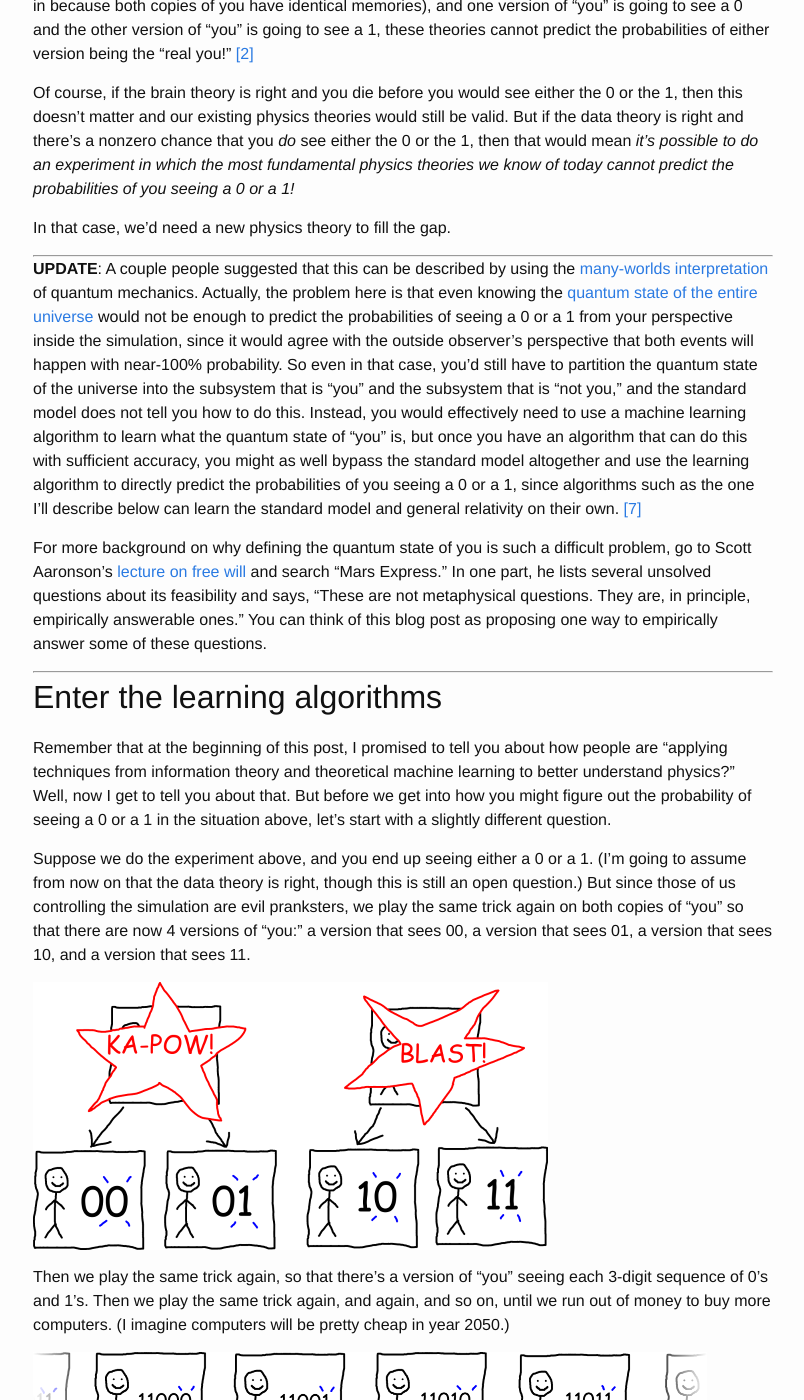
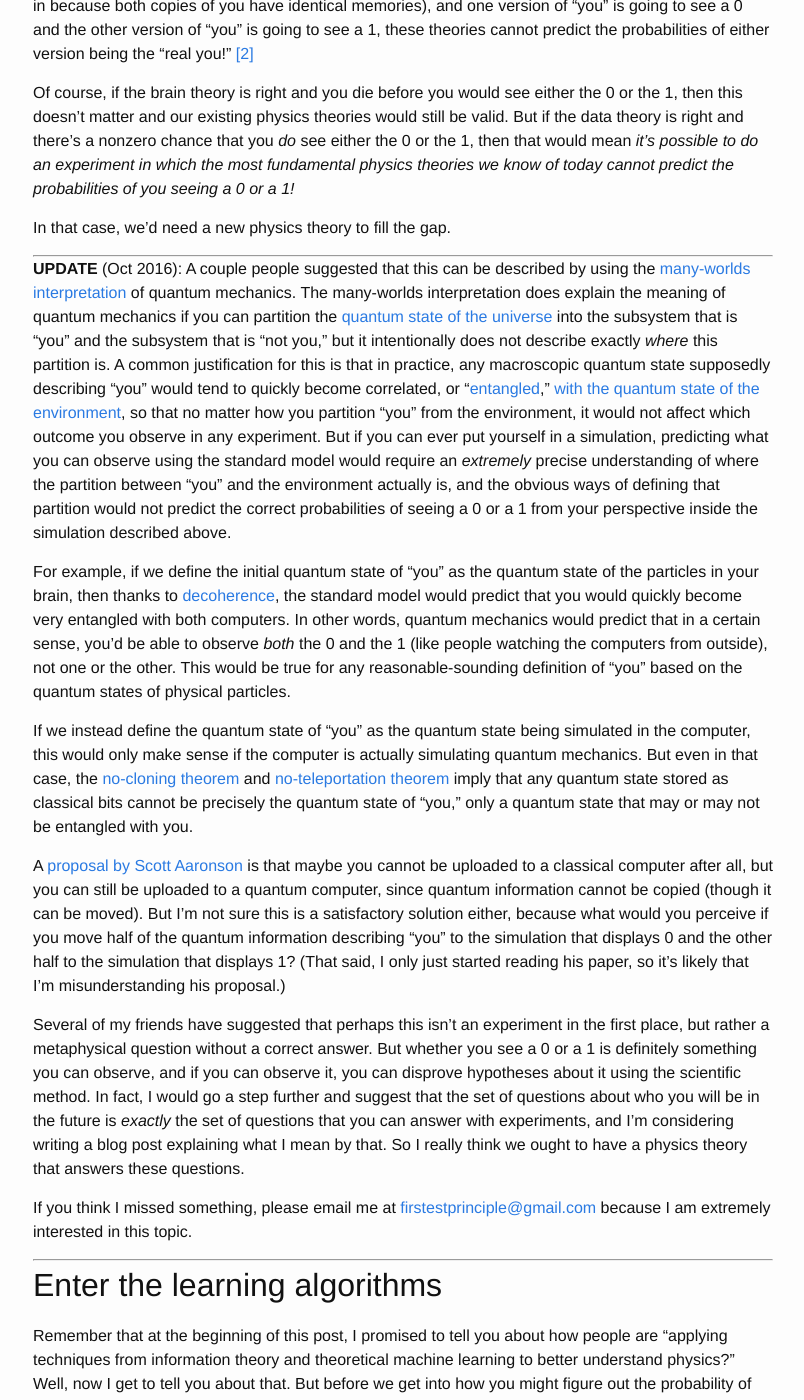
Before and after one commit to ad510/firstest-principle, a Jekyll site: the page built from _posts/2016-07-10-learning.md, in a window 1280 px wide and 1400 px high, scrolled down 6508 px. Shown: the whole window, without its empty margins (237-1041 px from the left). Built offline with Jekyll 4.4.1, drawn with Linux system fonts in a browser that asks for light colours; some of the changed text lies outside the part shown.

Commit message:
many-worlds actually interprets observer-environment partition but does not say where it is

```diff
--- a/_posts/2016-07-10-learning.md
+++ b/_posts/2016-07-10-learning.md
@@ -97,9 +97,17 @@
 
 ---
 
-<a id="update-quantum"></a>**UPDATE**: A couple people suggested that this can be described by using the [many-worlds interpretation](https://en.wikipedia.org/wiki/Many-worlds_interpretation) of quantum mechanics. Actually, the problem here is that even knowing the [quantum state of the entire universe](https://en.wikipedia.org/wiki/Universal_wavefunction) would not be enough to predict the probabilities of seeing a 0 or a 1 from your perspective inside the simulation, since it would agree with the outside observer's perspective that both events will happen with near-100% probability. So even in that case, you'd still have to partition the quantum state of the universe into the subsystem that is "you" and the subsystem that is "not you," and the standard model does not tell you how to do this. Instead, you would effectively need to use a machine learning algorithm to learn what the quantum state of "you" is, but once you have an algorithm that can do this with sufficient accuracy, you might as well bypass the standard model altogether and use the learning algorithm to directly predict the probabilities of you seeing a 0 or a 1, since algorithms such as the one I'll describe below can learn the standard model and general relativity on their own. <a id="fnref7" href="#fn7">[7]</a>
+<a id="update-quantum"></a>**UPDATE** (Oct 2016): A couple people suggested that this can be described by using the [many-worlds interpretation](https://en.wikipedia.org/wiki/Many-worlds_interpretation) of quantum mechanics. The many-worlds interpretation does explain the meaning of quantum mechanics if you can partition the [quantum state of the universe](https://en.wikipedia.org/wiki/Universal_wavefunction) into the subsystem that is "you" and the subsystem that is "not you," but it intentionally does not describe exactly *where* this partition is. A common justification for this is that in practice, any macroscopic quantum state supposedly describing "you" would tend to quickly become correlated, or "[entangled](https://en.wikipedia.org/wiki/Quantum_entanglement)," [with the quantum state of the environment](https://en.wikipedia.org/wiki/Quantum_decoherence), so that no matter how you partition "you" from the environment, it would not affect which outcome you observe in any experiment. But if you can ever put yourself in a simulation, predicting what you can observe using the standard model would require an *extremely* precise understanding of where the partition between "you" and the environment actually is, and the obvious ways of defining that partition would not predict the correct probabilities of seeing a 0 or a 1 from your perspective inside the simulation described above.
 
-For more background on why defining the quantum state of you is such a difficult problem, go to Scott Aaronson's [lecture on free will](http://scottaaronson.com/democritus/lec18.html) and search "Mars Express." In one part, he lists several unsolved questions about its feasibility and says, "These are not metaphysical questions. They are, in principle, empirically answerable ones." You can think of this blog post as proposing one way to empirically answer some of these questions.
+For example, if we define the initial quantum state of "you" as the quantum state of the particles in your brain, then thanks to [decoherence](https://en.wikipedia.org/wiki/Quantum_decoherence), the standard model would predict that you would quickly become very entangled with both computers. In other words, quantum mechanics would predict that in a certain sense, you'd be able to observe *both* the 0 and the 1 (like people watching the computers from outside), not one or the other. This would be true for any reasonable-sounding definition of "you" based on the quantum states of physical particles.
+
+If we instead define the quantum state of "you" as the quantum state being simulated in the computer, this would only make sense if the computer is actually simulating quantum mechanics. But even in that case, the [no-cloning theorem](https://en.wikipedia.org/wiki/No-cloning_theorem) and [no-teleportation theorem](https://en.wikipedia.org/wiki/No-teleportation_theorem) imply that any quantum state stored as classical bits cannot be precisely the quantum state of "you," only a quantum state that may or may not be entangled with you.
+
+A [proposal by Scott Aaronson](https://arxiv.org/abs/1306.0159) is that maybe you cannot be uploaded to a classical computer after all, but you can still be uploaded to a quantum computer, since quantum information cannot be copied (though it can be moved). But I'm not sure this is a satisfactory solution either, because what would you perceive if you move half of the quantum information describing "you" to the simulation that displays 0 and the other half to the simulation that displays 1? (That said, I only just started reading his paper, so it's likely that I'm misunderstanding his proposal.)
+
+Several of my friends have suggested that perhaps this isn't an experiment in the first place, but rather a metaphysical question without a correct answer. But whether you see a 0 or a 1 is definitely something you can observe, and if you can observe it, you can disprove hypotheses about it using the scientific method. In fact, I would go a step further and suggest that the set of questions about who you will be in the future is *exactly* the set of questions that you can answer with experiments, and I'm considering writing a blog post explaining what I mean by that. So I really think we ought to have a physics theory that answers these questions.
+
+If you think I missed something, please email me at [firstestprinciple@gmail.com](mailto:firstestprinciple@gmail.com) because I am extremely interested in this topic.
 
 ---
 
@@ -195,12 +203,3 @@
 4. <a id="fn4"></a>It doesn't matter which language, as long as it's [Turing complete](https://stackoverflow.com/a/7320) and has something like print or console.log that prints to the console. [&#8617;](#fnref4)
 5. <a id="fn5"></a>I'm defining algorithmic probability somewhat differently than the [link I gave](http://scholarpedia.org/article/Algorithmic_probability), which defines it in terms of programming languages called [universal Turing machines](http://scottaaronson.com/democritus/lec3.html). But the key property is that you can use it to predict the output of any computer using the minimum amount of data, as I'll [explain later](#why-is-solomonoff-induction-badass). [&#8617;](#fnref5)
 6. <a id="fn6"></a>If those Wikipedia articles make your brain explode (don't worry, they do that to me too), here's a somewhat more accessible introduction to the [problems harder than the halting problem](http://scottaaronson.com/democritus/lec4.html). [&#8617;](#fnref6)
-7. <a id="fn7"></a>As of September 2016, I'm still looking into the techniques used to study [decoherence](https://en.wikipedia.org/wiki/Quantum_decoherence) (such as partial traces and CPTP maps) to see if they can answer this question without needing to use learning algorithms, but I doubt it based on what I've seen so far. These techniques tend to be along the lines of "gradually randomize the phase angles over time to account for unknown interactions with the environment," and that sort of thing won't be very helpful here. In order to correctly predict the probabilities of you seeing a 0 or a 1 in this experiment, you need to build a model of who you are that is so accurate that it correctly predicts:
-    1. How "you" move over a brain-computer interface from a brain into a simulation
-    2. What happens to "you" when the classical bits of the simulation are copied into 2 other computers
-
-        > Note that this is different from copying the quantum state of the physical computer, which is prohibited by the [no-cloning theorem](https://en.wikipedia.org/wiki/No-cloning_theorem). Similarly, the [no-teleportation theorem](https://en.wikipedia.org/wiki/No-teleportation_theorem) implies that any classically simulated quantum state cannot be precisely the quantum state of "you," only a quantum state that may or may not be entangled with you.
-
-    3. How strongly "you" entangle with the simulation when it displays either a 0 or a 1
-
-   Perhaps I'm missing something, but I really have a hard time imagining a way to do that which does not involve learning algorithms. If you think I'm missing something, please email me at [firstestprinciple@gmail.com](mailto:firstestprinciple@gmail.com) because I am extremely interested in this topic. [&#8617;](#fnref7)
```
